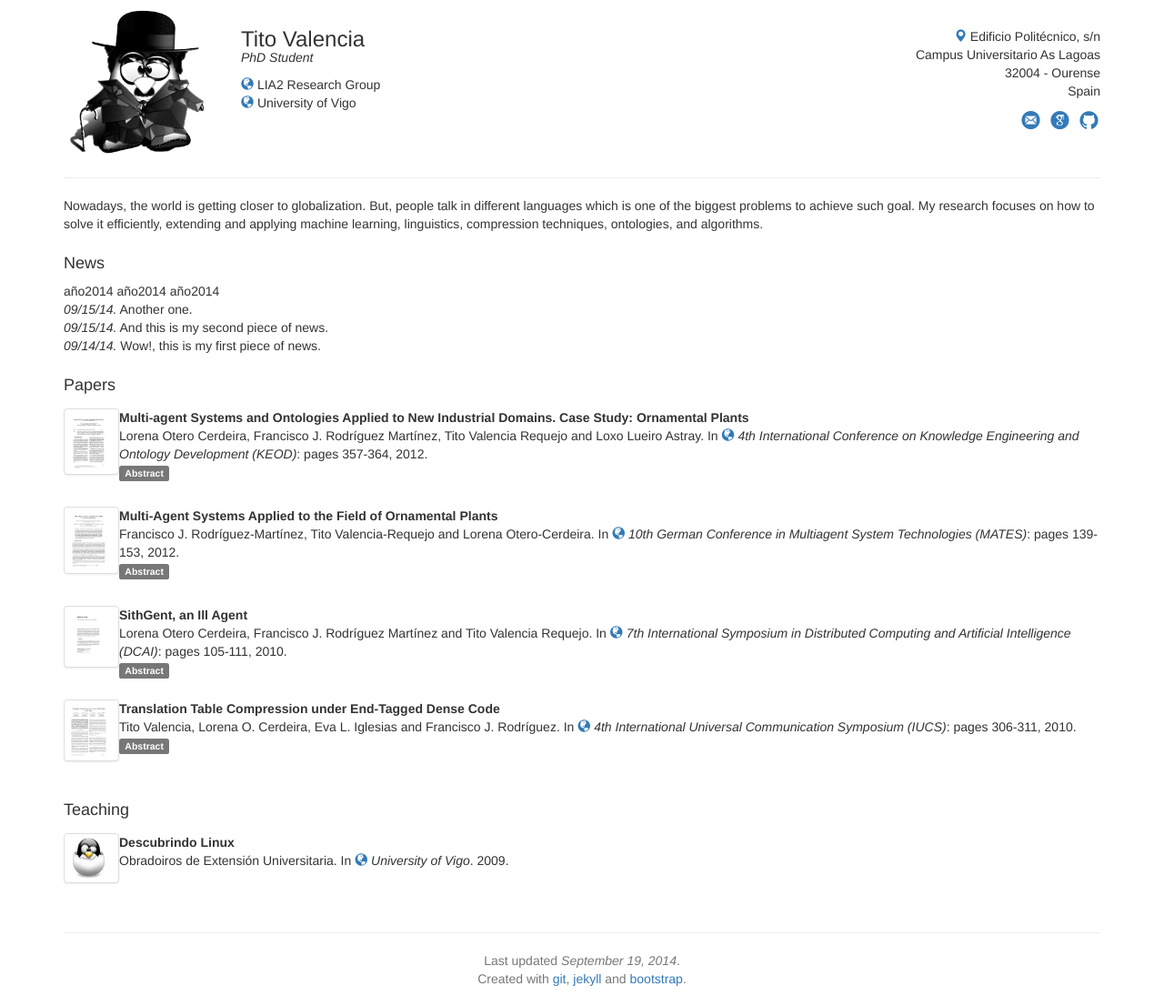
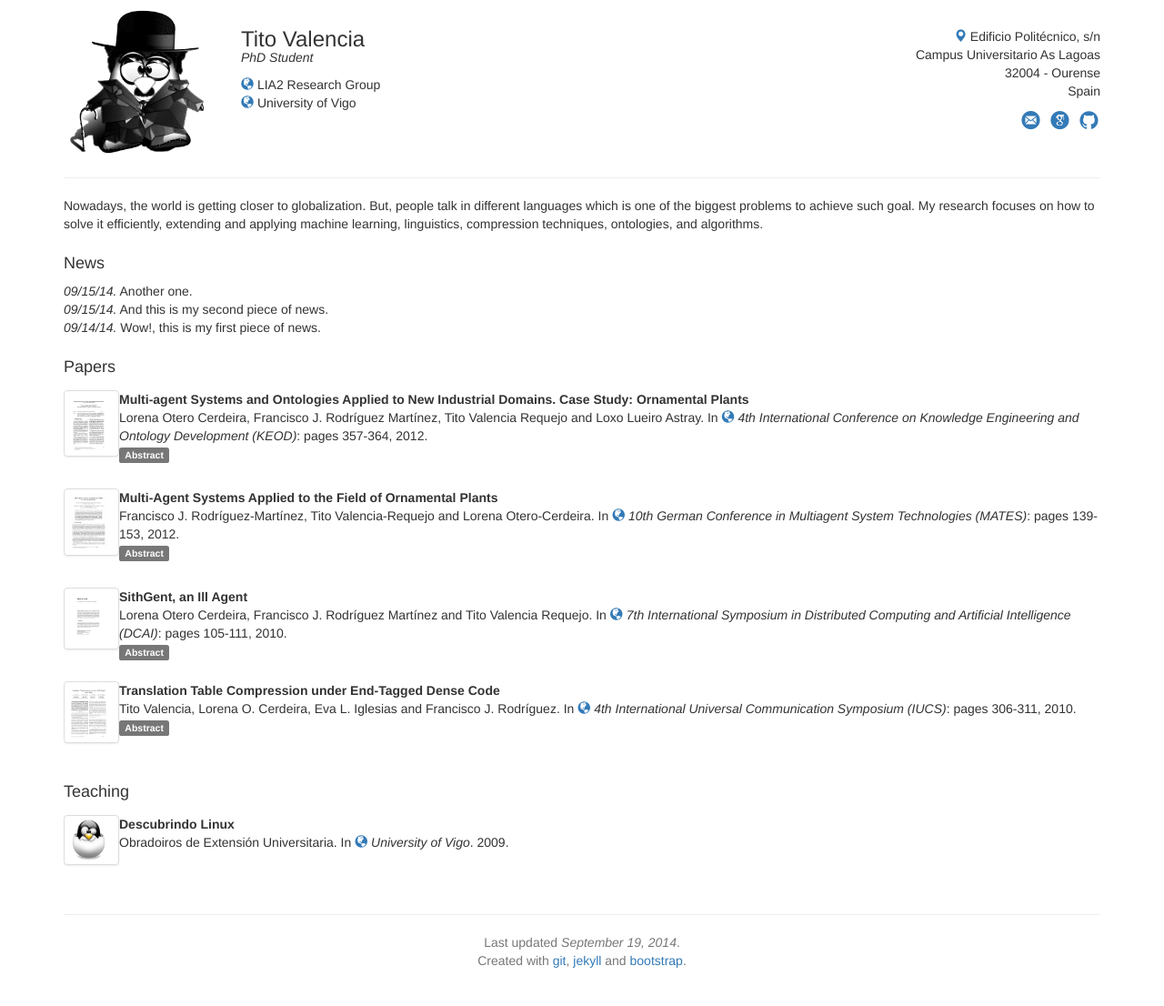
Before and after one commit to tvalreq/tvalreq.github.com, a Jekyll site: the page built from index.html, in a window 1280 px wide. Shown: the whole page at 91% size. Built offline with Jekyll 4.4.1, drawn with Linux system fonts in a browser that asks for light colours; nearby versions of some CDN libraries.

Commit message:
minor bugs

```diff
--- a/index.html
+++ b/index.html
@@ -19,10 +19,6 @@ description: Tito Valencia's Homepage
 	<div class="col-xs-12 col-sm-12 col-md-12 col-lg-12">
 		<section id="news">
 			<h4>News</h4>
-			{% for caca in site.data.news-list reversed | group_by: 'date'%}
-				{% assign year = caca.date | date: '%Y' %}
-				año{{ year }}
-			{% endfor %}
 			{% for news in site.data.news-list reversed | sort_by: 'date' %}
 				{% if news.selected %}
 					<article><em>{{ news.date | date:'%D' }}.</em> {{ news.content }}</article>
```
